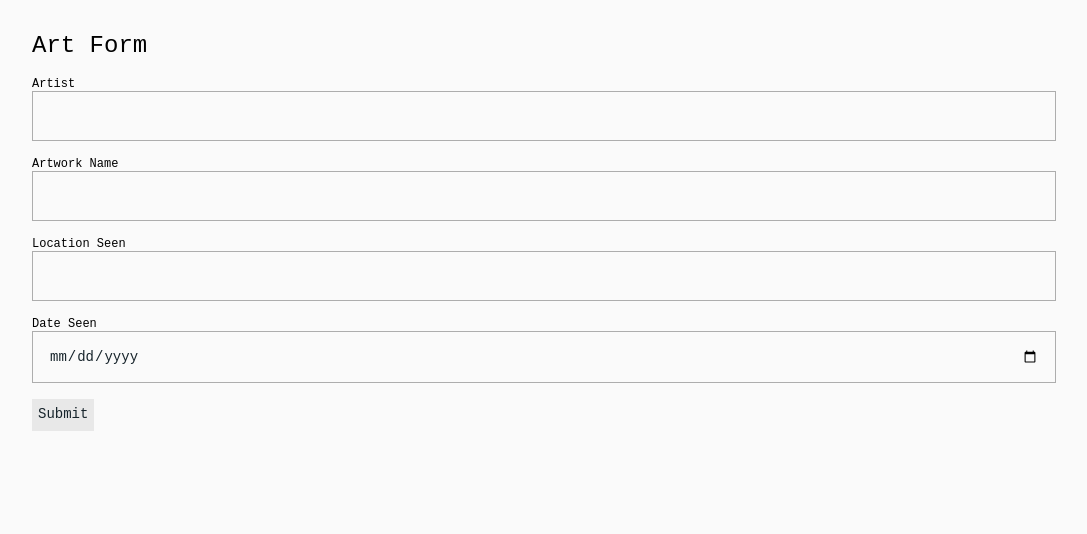
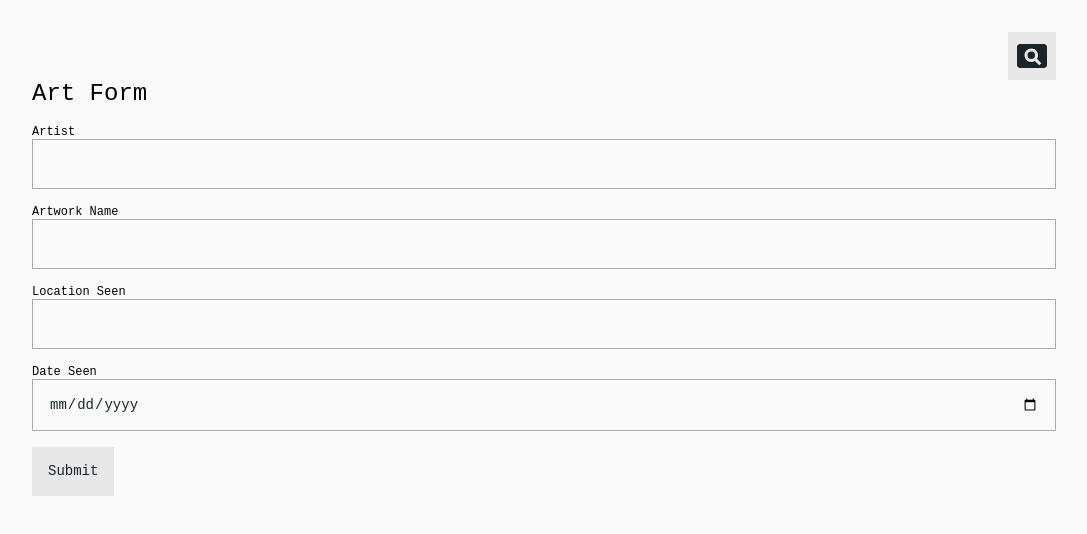
Before and after one commit to tchryssos/art-list, a Next.js app: page / in a window 1280 px wide. Shown: the top 534 px of the page, without its empty margins (96-1183 px from the left). Built offline with nearby package versions, Linux system fonts and the light colour scheme.

Commit message:
adding nav

```diff
--- /dev/null
+++ b/src/components/Link.tsx
@@ -0,0 +1,38 @@
+import styled from '@emotion/styled';
+import NextLink from 'next/link';
+
+interface LinkProps {
+  href: string;
+  isInternal?: boolean;
+  children: React.ReactNode;
+  className?: string;
+  underline?: boolean;
+}
+
+interface StyledProps extends Pick<LinkProps, 'underline'> {}
+
+const StyledLink = styled.a<StyledProps>`
+  color: ${({ theme }) => theme.colors.text};
+  display: inline-block;
+  text-decoration: ${({ underline }) => (underline ? 'underline' : 'none')};
+  :hover {
+    filter: brightness(${({ theme }) => theme.filters.brightnessMod});
+  }
+`;
+
+export const Link: React.FC<LinkProps> = ({
+  href,
+  isInternal = true,
+  children,
+  className,
+}) => (
+  <NextLink href={href} passHref>
+    <StyledLink
+      className={className}
+      rel="noopener noreferrer"
+      target={isInternal ? '_self' : '_blank'}
+    >
+      {children}
+    </StyledLink>
+  </NextLink>
+);
--- /dev/null
+++ b/src/components/icons/Icon.tsx
@@ -0,0 +1,27 @@
+import styled from '@emotion/styled';
+
+import { BaseIconProps } from './types';
+
+const Svg = styled.svg`
+  height: 100%;
+  width: 100%;
+`;
+
+export const Icon: React.FC<BaseIconProps> = ({
+  viewBox = '0 0 24 24',
+  title,
+  titleId,
+  className,
+  children,
+}) => (
+  <Svg
+    aria-labelledby={titleId}
+    className={className}
+    role="img"
+    viewBox={viewBox}
+    xmlns="http://www.w3.org/2000/svg"
+  >
+    <title id={titleId}>{title}</title>
+    {children}
+  </Svg>
+);
--- /dev/null
+++ b/src/components/icons/Search.tsx
@@ -0,0 +1,22 @@
+import styled from '@emotion/styled';
+
+import { Icon } from './Icon';
+import { IconProps } from './types';
+
+const Path = styled.path<Pick<IconProps, 'color'>>`
+  fill: ${({ color = 'text', theme }) => theme.colors[color]};
+`;
+
+export const Search: React.FC<IconProps> = ({
+  className,
+  color,
+  title,
+  titleId,
+}) => (
+  <Icon className={className} title={title} titleId={titleId}>
+    <Path
+      color={color}
+      d="M11.5 9a2.5 2.5 0 0 0 0 5 2.5 2.5 0 0 0 0-5M20 4H4c-1.1 0-2 .9-2 2v12c0 1.1.9 2 2 2h16c1.1 0 2-.9 2-2V6c0-1.1-.9-2-2-2m-3.21 14.21-2.91-2.91c-.69.44-1.51.7-2.38.7C9 16 7 14 7 11.5S9 7 11.5 7a4.481 4.481 0 0 1 3.8 6.89l2.91 2.9-1.42 1.42Z"
+    />
+  </Icon>
+);
--- a/src/components/meta/Layout.tsx
+++ b/src/components/meta/Layout.tsx
@@ -23,7 +23,7 @@ export const Layout: React.FC<LayoutProps> = ({ children, title }) => {
     <>
       <Head title={title} />
       <FlexBox flex={1} justifyContent="center" p={isAtLeastXs ? 32 : 16}>
-        <PageWrapper>{children}</PageWrapper>
+        <PageWrapper column>{children}</PageWrapper>
       </FlexBox>
     </>
   );
--- a/src/constants/routing.ts
+++ b/src/constants/routing.ts
@@ -1 +1,3 @@
 export const HOME_ROUTE = '/';
+
+export const LIST_ROUTE = '/list';
--- a/src/pages/index.tsx
+++ b/src/pages/index.tsx
@@ -1,15 +1,25 @@
 import styled from '@emotion/styled';
 import { FormEvent } from 'react';
 
+import { FlexBox } from '~/components/box/FlexBox';
 import { Button } from '~/components/buttons/Button';
 import { Form } from '~/components/form/Form';
 import { Input } from '~/components/form/Input';
+import { Search } from '~/components/icons/Search';
+import { Link } from '~/components/Link';
 import { Layout } from '~/components/meta/Layout';
 import { Body } from '~/components/typography/Body';
 import { Title } from '~/components/typography/Title';
+import { LIST_ROUTE } from '~/constants/routing';
 
 const Submit = styled(Button)`
   width: fit-content;
+  padding: ${({ theme }) => theme.spacing[16]};
+`;
+
+const NavButton = styled(Button)`
+  height: ${({ theme }) => theme.spacing[48]};
+  width: ${({ theme }) => theme.spacing[48]};
 `;
 
 const Home: React.FC = () => {
@@ -24,6 +34,13 @@ const Home: React.FC = () => {
   };
   return (
     <Layout>
+      <FlexBox justifyContent="flex-end">
+        <Link href={LIST_ROUTE}>
+          <NavButton buttonLike>
+            <Search title="Search" titleId="search-icon" />
+          </NavButton>
+        </Link>
+      </FlexBox>
       <Form onSubmit={onSubmit}>
         <Title>Art Form</Title>
         <Input label="Artist" name="artist" required type="text" />
```
Also changed, not shown: src/components/icons/Home.tsx (added, +19 -0 lines), src/components/icons/types.d.ts (added, +16 -0 lines).
